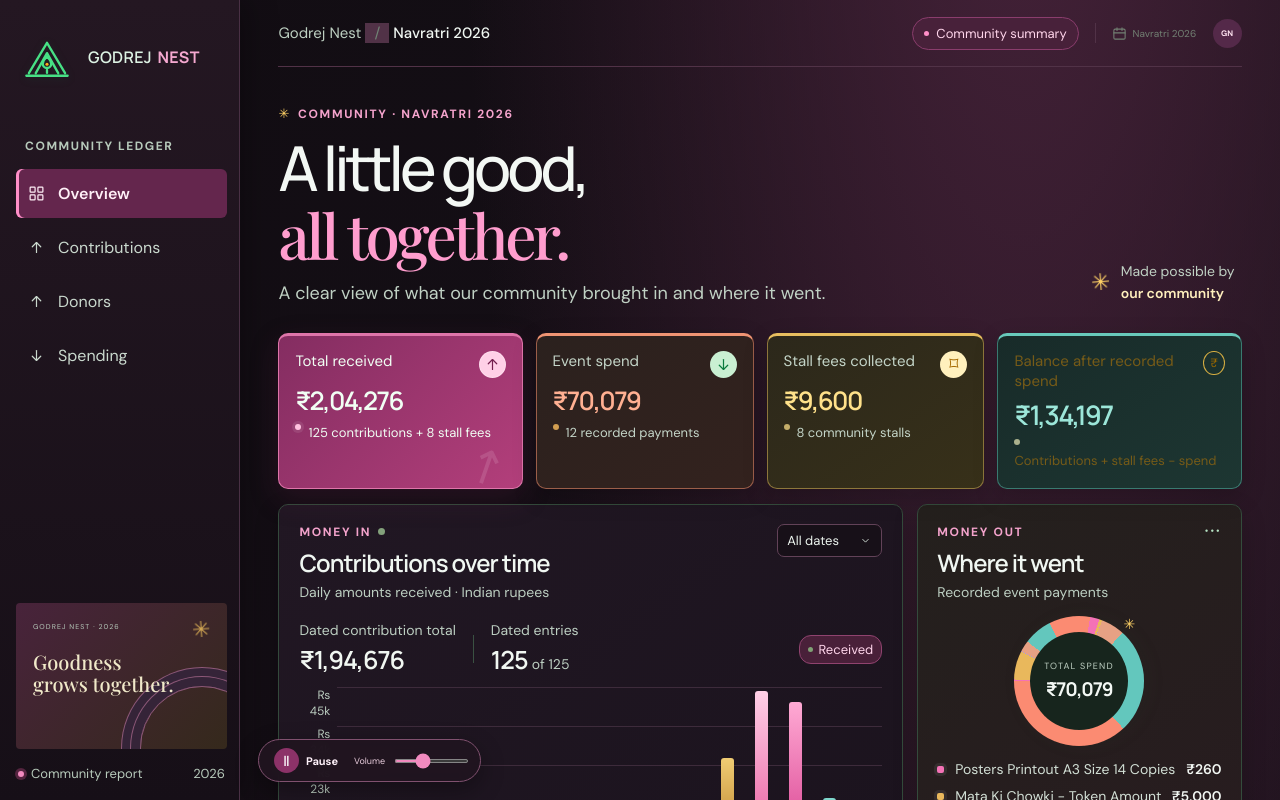
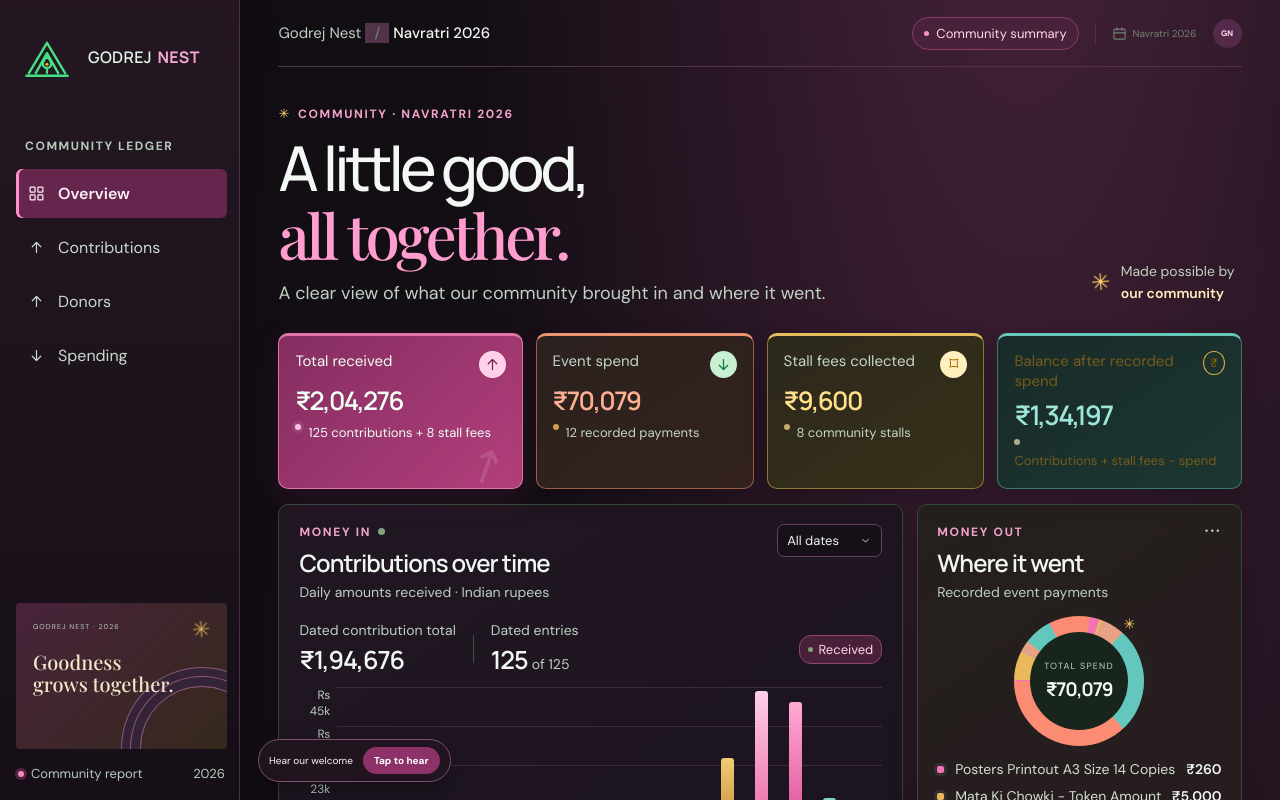
Before and after one commit to abhisheksawant52/Godrejnest, a React (Vite) app: page / in a window 1280 px wide. Shown: the top 800 px of the page. Built offline with nearby package versions, Linux system fonts and the light colour scheme; a web font is replaced by a local one.

Commit message:
Updating Data

```diff
--- a/src/main.jsx
+++ b/src/main.jsx
@@ -1,4 +1,4 @@
-import React, { useEffect, useRef, useState } from 'react';
+import React, { useEffect, useState } from 'react';
 import { createRoot } from 'react-dom/client';
 import './styles.css';
 const events = Object.values(import.meta.glob('./events/*.json', { eager: true, import: 'default' }))
@@ -30,36 +30,19 @@
 function BrandMark() { return <svg className="brand-mark" viewBox="0 0 48 48" role="img" aria-label="Godrej Nest logo"><path d="M10 36.5 24 13l14 23.5M15.3 36.5 24 21l8.7 15.5M8 38.5h32"/><path d="M20.7 29.2c.5-2.9 3.3-5.6 3.3-5.6s2.8 2.7 3.3 5.6a3.3 3.3 0 0 1-6.6 0Z"/><path d="M24 34v2.3"/><circle cx="24" cy="29.6" r="1.2" className="mark-spark"/></svg> }
 function Brand(){return <a className="brand" href="#overview" aria-label="Godrej Nest community ledger"><BrandMark/><span className="brand-name">GODREJ <b>NEST</b></span></a>}
 function Icon({name,size=17}) {const paths={grid:<><rect x="3" y="3" width="7" height="7" rx="1"/><rect x="14" y="3" width="7" height="7" rx="1"/><rect x="3" y="14" width="7" height="7" rx="1"/><rect x="14" y="14" width="7" height="7" rx="1"/></>,up:<><path d="M12 19V5"/><path d="m6 11 6-6 6 6"/></>,down:<><path d="M12 5v14"/><path d="m18 13-6 6-6-6"/></>,arrow:<><path d="M5 12h14"/><path d="m13 6 6 6-6 6"/></>,chevron:<path d="m7 10 5 5 5-5"/>,calendar:<><rect x="3" y="5" width="18" height="16" rx="2"/><path d="M16 3v4M8 3v4M3 11h18"/></>,search:<><circle cx="11" cy="11" r="7"/><path d="m20 20-4-4"/></>};return <svg width={size} height={size} viewBox="0 0 24 24" fill="none" stroke="currentColor" strokeWidth="1.7" strokeLinecap="round" strokeLinejoin="round" aria-hidden="true">{paths[name]}</svg>}
-function MusicPlayer(){
- const [playing,setPlaying]=useState(false),[volume,setVolume]=useState(.35),[expanded,setExpanded]=useState(false),[needsGesture,setNeedsGesture]=useState(false);
- const audioRef=useRef(null),timerRef=useRef(null),noteRef=useRef(0),gainRef=useRef(null),welcomedRef=useRef(false);
- const notes=[523.25,659.25,783.99,659.25,587.33,698.46,880,698.46];
- const ensureAudio=()=>{if(!audioRef.current){const AudioContextClass=window.AudioContext||window.webkitAudioContext;if(!AudioContextClass)return false;audioRef.current=new AudioContextClass();gainRef.current=audioRef.current.createGain();gainRef.current.gain.value=volume*.12;gainRef.current.connect(audioRef.current.destination)}return true};
- const playNote=(frequency,when,duration=.9,level=.2)=>{
-  const context=audioRef.current;if(!context||!gainRef.current)return;
-  const oscillator=context.createOscillator(),envelope=context.createGain();
-  oscillator.type='sine';oscillator.frequency.setValueAtTime(frequency,when);
-  envelope.gain.setValueAtTime(.0001,when);envelope.gain.exponentialRampToValueAtTime(level,when+.035);envelope.gain.exponentialRampToValueAtTime(.0001,when+duration);
-  oscillator.connect(envelope);envelope.connect(gainRef.current);oscillator.start(when);oscillator.stop(when+duration+.03);
+function WelcomeVoice(){
+ const [status,setStatus]=useState('starting');
+ const speak=()=>{
+  if(!('speechSynthesis'in window)||!('SpeechSynthesisUtterance'in window)){setStatus('unavailable');return}
+  window.speechSynthesis.cancel();
+  const greeting=new SpeechSynthesisUtterance('Welcome to Godrej Nest Community');
+  greeting.lang='en-IN';greeting.rate=.94;greeting.pitch=1.02;
+  greeting.onstart=()=>setStatus('spoken');
+  greeting.onerror=()=>setStatus('blocked');
+  window.speechSynthesis.speak(greeting);
  };
- const tick=()=>{const context=audioRef.current;if(!context)return;const i=noteRef.current++%notes.length;playNote(notes[i],context.currentTime,.85,.22);if(i%4===0)playNote(notes[i]/2,context.currentTime,.95,.11)};
- const speakWelcome=()=>{if(welcomedRef.current||!('speechSynthesis'in window)||!('SpeechSynthesisUtterance'in window))return;welcomedRef.current=true;const greeting=new SpeechSynthesisUtterance('Welcome to Godrej Nest');greeting.rate=.92;greeting.pitch=1.02;window.speechSynthesis.speak(greeting)};
- const start=async()=>{
-  try{
-   if(!ensureAudio()){setNeedsGesture(true);return}
-   await audioRef.current.resume();
-   if(audioRef.current.state!=='running'){setNeedsGesture(true);return}
-   clearInterval(timerRef.current);tick();timerRef.current=setInterval(tick,720);setPlaying(true);setExpanded(true);setNeedsGesture(false);speakWelcome();
-  }catch{setNeedsGesture(true)}
- };
- const toggle=async()=>{if(playing){clearInterval(timerRef.current);timerRef.current=null;await audioRef.current?.suspend();setPlaying(false)}else await start(true)};
- const changeVolume=value=>{const next=Number(value);setVolume(next);if(gainRef.current)gainRef.current.gain.setTargetAtTime(next*.12,audioRef.current.currentTime,.04)};
- useEffect(()=>{const autoplayTimer=setTimeout(()=>start(),100);return()=>{clearTimeout(autoplayTimer);clearInterval(timerRef.current);audioRef.current?.close();audioRef.current=null;gainRef.current=null;if('speechSynthesis'in window)window.speechSynthesis.cancel()}},[]);
- return <div className={'music-player'+(expanded?' music-player-expanded':'')}>
-  {needsGesture&&<span className="music-prompt">Tap to hear your welcome</span>}
-  <button className="music-toggle" type="button" onClick={needsGesture?()=>start():toggle} aria-label={playing?'Pause background music':needsGesture?'Enable welcome and music':'Play background music'} title={playing?'Pause music':needsGesture?'Enable welcome and music':'Play soft instrumental music'}><span aria-hidden="true">{playing?'Ⅱ':needsGesture?'▶':'♫'}</span><span>{playing?'Pause':needsGesture?'Enable sound':'Music'}</span></button>
-  {expanded&&<label className="music-volume"><span>Volume</span><input type="range" min="0" max="1" step="0.01" value={volume} onChange={event=>changeVolume(event.target.value)} aria-label="Music volume"/></label>}
- </div>
+ useEffect(()=>{const attempt=setTimeout(speak,150);const fallback=setTimeout(()=>setStatus(current=>current==='spoken'?'spoken':'blocked'),1800);return()=>{clearTimeout(attempt);clearTimeout(fallback);if('speechSynthesis'in window)window.speechSynthesis.cancel()}},[]);
+ return <div className="welcome-voice"><span aria-live="polite">{status==='spoken'?'Welcome to Godrej Nest Community':status==='unavailable'?'Voice welcome unavailable':'Hear our welcome'}</span><button type="button" onClick={speak} disabled={status==='unavailable'} aria-label="Play welcome voice">{status==='blocked'?'Tap to hear':'Replay welcome'}</button></div>
 }
 function App(){
  const [eventId,setEventId]=useState(events[0]?.id); const statement=events.find(event=>event.id===eventId)||events[0]; const eventYear=Number(statement.year)||new Date().getFullYear(); const expenses=withExpenseIcons(statement); const receipts=buildReceiptsByDay(statement,eventYear); const availablePeriods=[...new Set(receipts.map(receipt=>`${monthNames[receipt.month-1]} ${eventYear}`))];
@@ -93,7 +76,7 @@
    <section className="panel activity-panel" id="spending"><div className="panel-head activity-head"><div><div className="panel-kicker">LEDGER DETAIL</div><h2>Recorded event payments</h2><p>{expenses.length} outgoing payments listed in the statement.</p></div><label className="table-search"><Icon name="search" size={15}/><input value={query} onChange={e=>setQuery(e.target.value)} placeholder="Search spend" aria-label="Search spending"/>{query&&<button onClick={()=>setQuery('')} aria-label="Clear search">×</button>}</label></div><div className="table-scroll"><table><thead><tr><th>PAYMENT</th><th>DATE</th><th>DETAIL</th><th className="amount-cell">AMOUNT</th></tr></thead><tbody>{filtered.map((x,i)=><tr key={x.item}><td data-label="Payment"><span className={`expense-avatar av-${i}`}>{x.icon}</span><b>{x.item}</b></td><td data-label="Date"><span className="date-text">{x.date}</span></td><td className="detail-text" data-label="Details">{x.note}</td><td className="amount-cell amount-out" data-label="Amount">− {money(x.amount)}</td></tr>)}{filtered.length===0&&<tr><td colSpan="4" className="empty-row">No matching payments.</td></tr>}</tbody></table></div><div className="table-foot"><span>Statement total <b>{money(spendTotal)}</b></span><span>Full payment details from the statement.</span></div></section>
    <section className="bottom-grid"><article className="panel stalls-panel"><div className="panel-head"><div><div className="panel-kicker">MONEY IN</div><h2>Stall fees</h2><p>Community stall receipts recorded separately.</p></div><div className="stall-badge">⌑</div></div><div className="stall-total-row"><strong>{money(stallTotal)}</strong><span>{statement.stalls.length} stalls</span></div><div className="stall-mini-bars">{statement.stalls.map((stall,i)=><div key={i} title={`Stall payment ${i+1}: ${money(Number(stall.amount))}`}><i/><span>{money(Number(stall.amount))}</span></div>)}</div><div className="stall-foot"><span>{statement.stalls.length} stall payments recorded</span><b>+ {money(stallTotal)}</b></div></article><article className="panel balance-panel"><div className="balance-top"><span className="balance-flower">✳</span><span className="panel-kicker">COMMUNITY CONTRIBUTION</span></div><h2>Every little bit<br/>makes <em>a lot.</em></h2><p>Thank you to everyone who helped make {statement.name} special at Godrej Nest.</p><a href="#overview" className="back-link">Back to overview <Icon name="arrow" size={15}/></a><div className="balance-art">✳</div></article></section>
    <footer className="footer"><Brand/><span>{statement.name} · community funds summary</span><span className="footer-right"><span className="live-dot"/> Prepared for Godrej Nest residents · Website created by Abhishek Hemant Sawant</span></footer>
-   <MusicPlayer/>
+   <WelcomeVoice/>
    {showScrollTop&&<button className="scroll-top" onClick={()=>window.scrollTo({top:0,behavior:'smooth'})} aria-label="Back to top"><Icon name="up" size={20}/></button>}
   </main>
  </div>
--- a/src/styles.css
+++ b/src/styles.css
@@ -820,10 +820,7 @@
 .sr-only{position:absolute;width:1px;height:1px;padding:0;margin:-1px;overflow:hidden;clip:rect(0,0,0,0);white-space:nowrap;border:0}
 @media(max-width:760px){.event-select select{max-width:145px;font-size:11px}.topbar-right{min-width:0}.event-select{min-width:0}}
 
-.music-player{position:fixed;left:258px;bottom:18px;z-index:12;display:flex;align-items:center;gap:10px;padding:7px 9px;border:1px solid #80516f;border-radius:999px;background:#21151fef;color:#fff2fa;box-shadow:0 8px 24px #0005;backdrop-filter:blur(10px)}
-.music-toggle{display:flex;align-items:center;gap:7px;border:0;background:transparent;color:inherit;font-size:11px;font-weight:700;cursor:pointer}
-.music-toggle>span:first-child{width:25px;height:25px;display:grid;place-items:center;border-radius:50%;background:#8c3268;color:white;font-size:14px}
-.music-volume{display:flex;align-items:center;gap:7px;color:#e9cddd;font-size:9px}
-.music-volume input{width:75px;height:4px;accent-color:#f28abf;cursor:pointer}
-.music-prompt{max-width:138px;color:#ffd9ec;font-size:9px;line-height:1.2}
-@media(max-width:760px){.music-player{left:12px;bottom:12px;padding:6px 8px}.music-toggle{font-size:10px}.music-toggle>span:first-child{width:28px;height:28px}.music-volume input{width:65px}}
+.welcome-voice{position:fixed;left:258px;bottom:18px;z-index:12;display:flex;align-items:center;gap:10px;padding:7px 10px;border:1px solid #80516f;border-radius:999px;background:#21151fef;color:#fff2fa;font-size:10px;box-shadow:0 8px 24px #0005;backdrop-filter:blur(10px)}
+.welcome-voice button{border:0;border-radius:999px;padding:7px 11px;background:#8c3268;color:white;font-size:10px;font-weight:700;cursor:pointer}
+.welcome-voice button:disabled{opacity:.6;cursor:default}
+@media(max-width:760px){.welcome-voice{left:12px;bottom:12px}}
```
Also changed, not shown: 4 other files (tests, documents, lock files or other folders).
